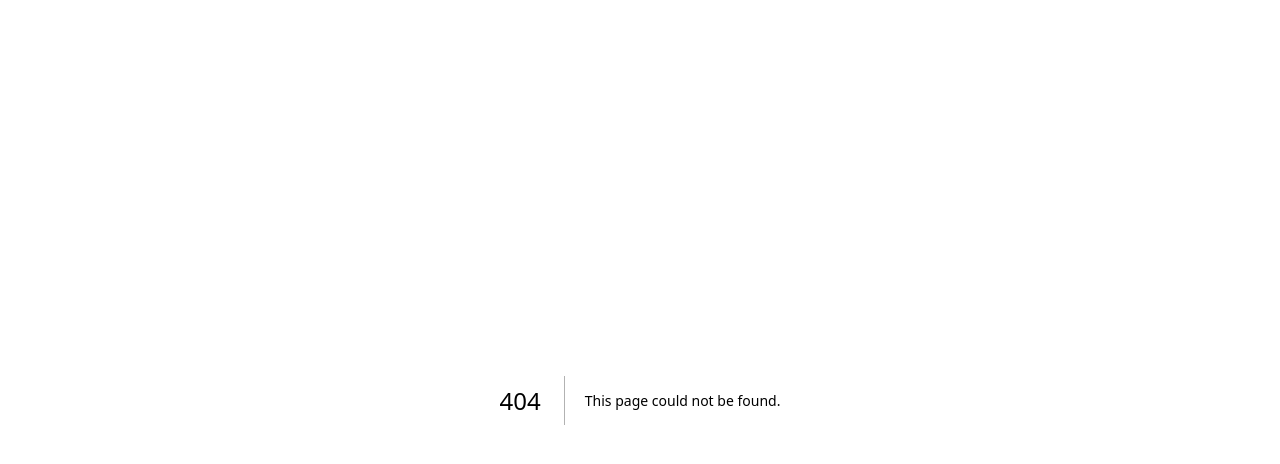
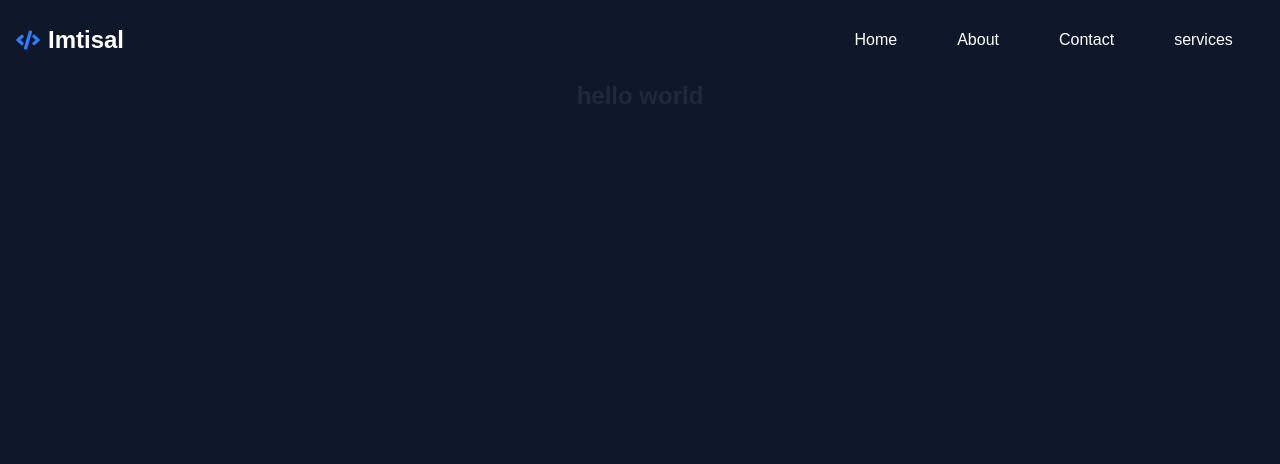
Before and after one commit to IMTISAL911/4th-project-NextJs, a Next.js app: page /home in a window 1280 px wide. Before the commit this address had no page. Shown: the top 464 px of the page. Built offline with nearby package versions, Linux system fonts and the light colour scheme.

Commit message:
routing-fixing

```diff
--- /dev/null
+++ b/app/about/page.js
@@ -0,0 +1,10 @@
+"use client";
+
+
+export default function About (){
+    return(
+        <div>
+            <h1>about</h1>
+        </div>
+    )
+}
--- a/app/components/navebar.jsx
+++ b/app/components/navebar.jsx
@@ -1,6 +1,7 @@
 "use client";
 
 import { FaCode } from "react-icons/fa";
+import Link from "next/link";
 export default function Navebar(){
     return(
         <div className="p-4  text-white flex justify-between items-center py-6">
@@ -8,10 +9,10 @@ export default function Navebar(){
 <h1 className="flex items-center gap-2 text-2xl font-bold"><FaCode  className="text-blue-500"/> Imtisal</h1>
 
 <nav className="flex gap-15 mr-[2.5%]">
-    <a className="hover:text-gray-400 transition-colors duration-100" href="#">Home</a>
-    <a className="hover:text-gray-400 transition-colors duration-100" href="#">About</a>
-    <a className="hover:text-gray-400 transition-colors duration-100" href="#">Contact</a>
-    <a className="hover:text-gray-400 transition-colors duration-100" href="#">services</a>
+    <Link className="hover:text-gray-400 transition-colors duration-100" href="home">Home</Link>
+    <Link className="hover:text-gray-400 transition-colors duration-100" href="about">About</Link>
+    <Link className="hover:text-gray-400 transition-colors duration-100" href="contact">Contact</Link>
+    <Link className="hover:text-gray-400 transition-colors duration-100" href="services">services</Link>
 </nav>
         </div>
     )
--- /dev/null
+++ b/app/contact/page.js
@@ -0,0 +1,10 @@
+"use client";
+
+
+export default function Contact (){
+    return(
+        <div>
+            <h1>COntact</h1>
+        </div>
+    )
+}
--- /dev/null
+++ b/app/home/page.js
@@ -0,0 +1,14 @@
+
+"use client";
+
+import Navbar from "@/app/components/navebar"
+
+
+export default function Home(){
+  return(
+    <div className="bg-slate-900 min-h-screen ">
+      <Navbar/>
+      <h1 className="text-gray-800 text-center font-semibold text-2xl">hello world</h1>
+    </div>
+  )
+}
--- /dev/null
+++ b/app/services/page.js
@@ -0,0 +1,10 @@
+"use client";
+
+
+export default function Services(){
+    return(
+        <div>
+            <h1>services</h1>
+        </div>
+    )
+}
```
